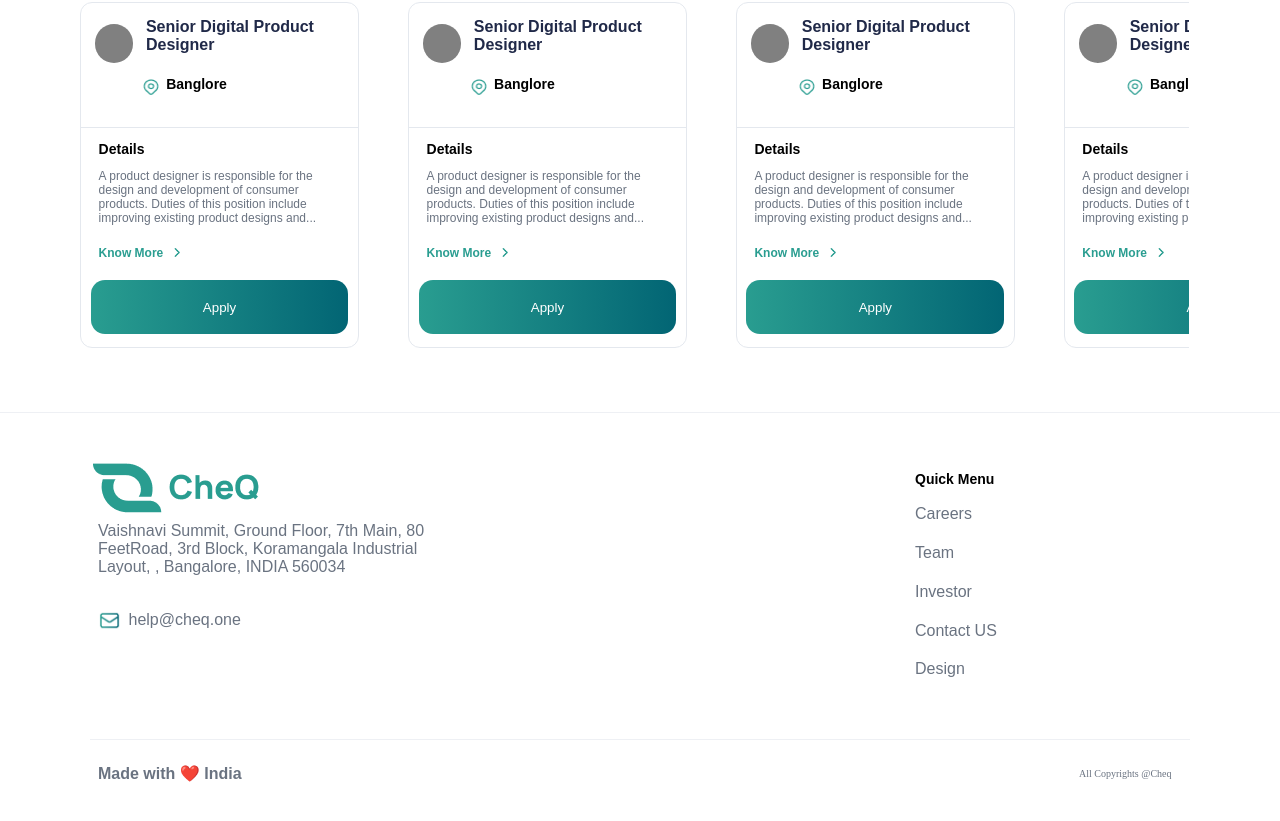
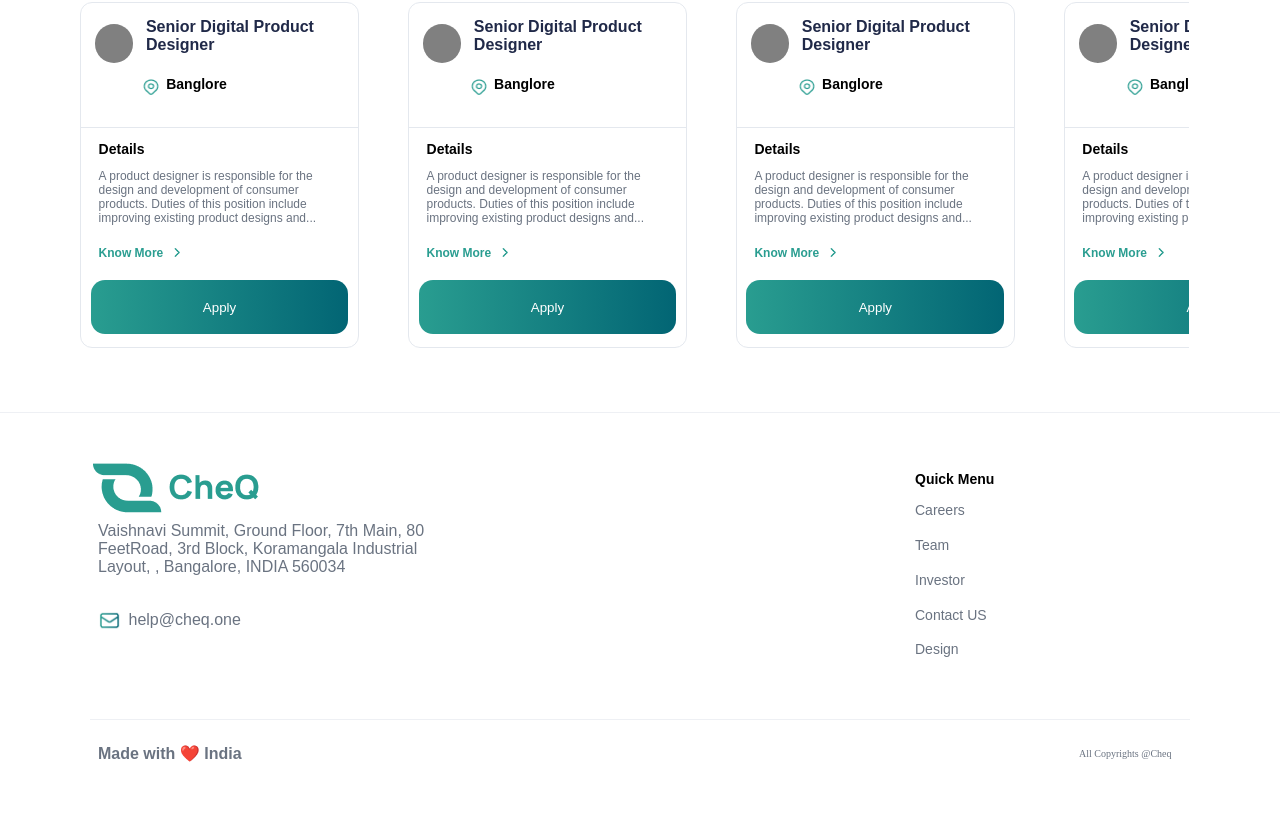
Before and after one commit to Shubh1an/cheq-web, a React (Create React App) app: page /career in a window 1280 px wide. Shown: the part 2310-3131 px from the top of the page. Built offline with nearby package versions, Linux system fonts and the light colour scheme.

Commit message:
new-changed-once-again-new

```diff
--- a/src/Components/Footer/Footer.css
+++ b/src/Components/Footer/Footer.css
@@ -68,9 +68,12 @@
   padding: 0.5rem;
   padding-left: 0;
   padding-bottom: 0.8rem;
+  padding-top: 4px;
 }
 .footer-right ul li a {
   color: #6a7381;
+  font-size: 14px;
+  font-weight: 500;
 }
 .footer-bottom {
   display: flex;
--- a/src/Pages/Home/Home.js
+++ b/src/Pages/Home/Home.js
@@ -103,13 +103,18 @@ function Home() {
         <div className="parallax-mobile-container Mobile-image-container">
           <div className="Mobile-box">
             <div
-              style={{ transform: `rotate(${rotateRight}deg)` }}
+              style={{
+                transform: `rotate(${rotateRight}deg)`,
+                // transition: "5s ease-in",
+              }}
               className={`left-mobile-pic `}
             >
               <LeftMobile leftClass="side-mobile" />
             </div>
             <div
-              style={{ transform: `rotate(${rotateLeft}deg)` }}
+              style={{
+                transform: `rotate(${rotateLeft}deg)`,
+              }}
               className={`right-mobile-pic `}
             >
               <RightMobile rightClass="side-mobile" />
--- a/src/css/Home.css
+++ b/src/css/Home.css
@@ -139,7 +139,7 @@
 .left-mobile-pic {
   transform: rotate(320deg);
   left: -10%;
-  transition: all ease-in-out 500ms;
+  transition: all ease-in-out 700ms;
   transform-origin: 49% 140%;
 }
 .rotate-right {
@@ -151,7 +151,7 @@
 .right-mobile-pic {
   transform: rotate(42deg);
   left: 0%;
-  transition: all ease-in-out 500ms;
+  transition: all ease-in-out 700ms;
   transform-origin: 55% 143%;
 }
 .middle-mobile-pic {
```
